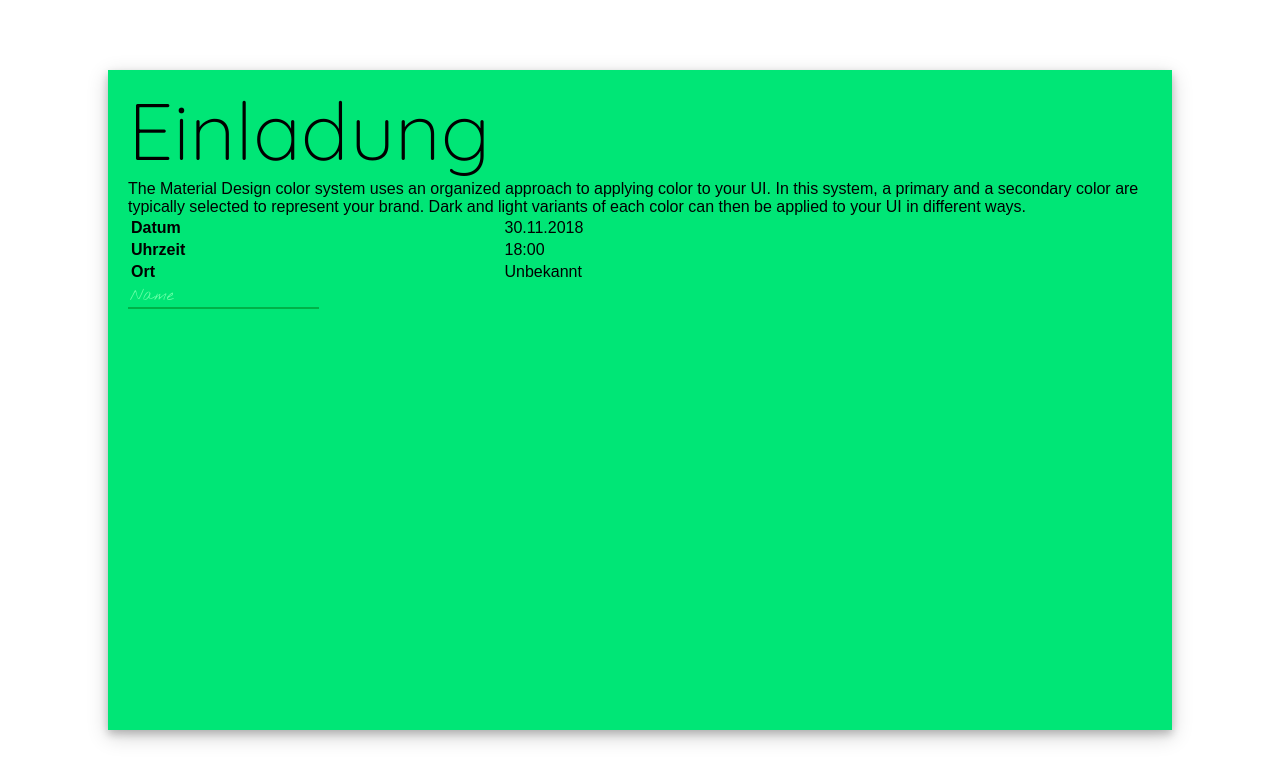
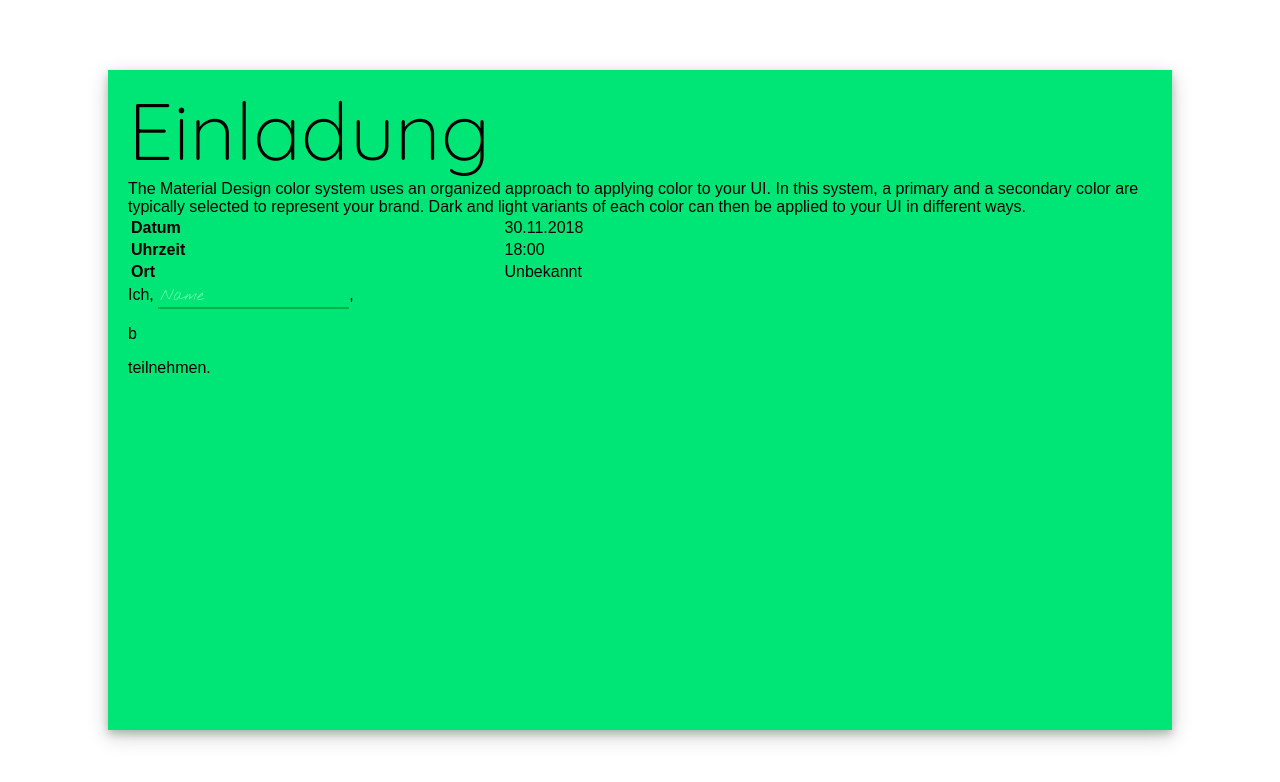
Before and after one commit to RaphiOriginal/30, a React (Create React App) app: page / in a window 1280 px wide. Shown: the top 782 px of the page. Built offline with nearby package versions, Linux system fonts and the light colour scheme.

Commit message:
created Dropdown component (still in progress)

```diff
--- a/src/App.css
+++ b/src/App.css
@@ -41,6 +41,10 @@
   color: #66ffa6;
 }
 
+.input-select {
+  font-size: 1em;
+}
+
 .bold {
   font-weight: bold;
 }
--- a/src/App.js
+++ b/src/App.js
@@ -14,9 +14,9 @@ class App extends Component {
             <Detail header="Uhrzeit" info="18:00" />
             <Detail header="Ort" info="Unbekannt" />
           </Details>
-          <Form>
-            <Input className="input-line" placeholder="Name" />
-          </Form>
+          <SignUp>
+            <Text>Ich, <Input className="input-line" placeholder="Name" />, <Dropdown className="input-select" list={["werde gerne", "kann nicht"]} title="will" /> teilnehmen.</Text>
+          </SignUp>
         </Page>
       </div>
     );
@@ -47,7 +47,7 @@ class Text extends Component {
   }
 }
 
-class Form extends Component {
+class SignUp extends Component {
   render(){
     return (
       <form>{this.props.children}</form>
@@ -74,6 +74,44 @@ class Input extends Component {
   }
 }
 
+class Dropdown extends Component {
+  constructor(props){
+    super(props);
+    this.state={
+      listOpen: false,
+      headerTitle: this.props.title
+    };
+
+    this.handleClickOutside = this.handleClickOutside.bind(this);
+    this.toggleList = this.toggleList.bind(this);
+  }
+
+  handleClickOutside(){
+    this.setState({listOpen: false});
+  }
+
+  toggleList(){
+    this.setState(prevState => ({listOpen: !prevState.listOpen}))
+  }
+
+  render(){
+    return (
+      <div className="dd-wrapper">
+        <div className="dd-header" onClick={() => this.toggleList()}>
+          <div className="dd-title">{this.props.headerTitle}</div>
+          {this.state.listOpen
+            ? <p>a</p>
+            : <p>b</p>
+          }
+        </div>
+        {this.state.listOpen && <ul className="dd-list">
+          {this.props.list.map((item) => (<li className="dd-list-item" key={item}>{item}</li>))}
+        </ul>}
+      </div>
+    )
+  }
+}
+
 class Detail extends Component {
   render () {
     return (
```
